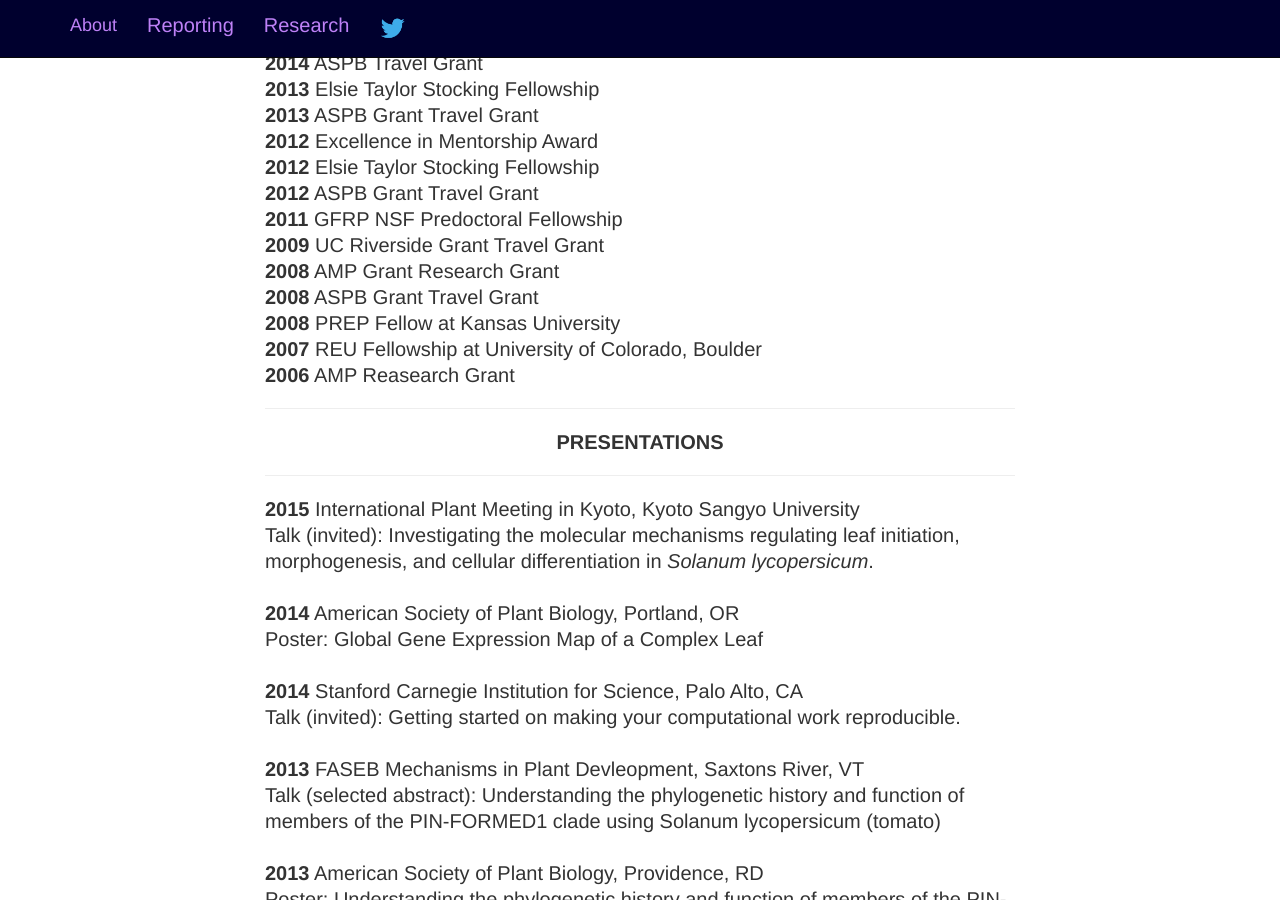
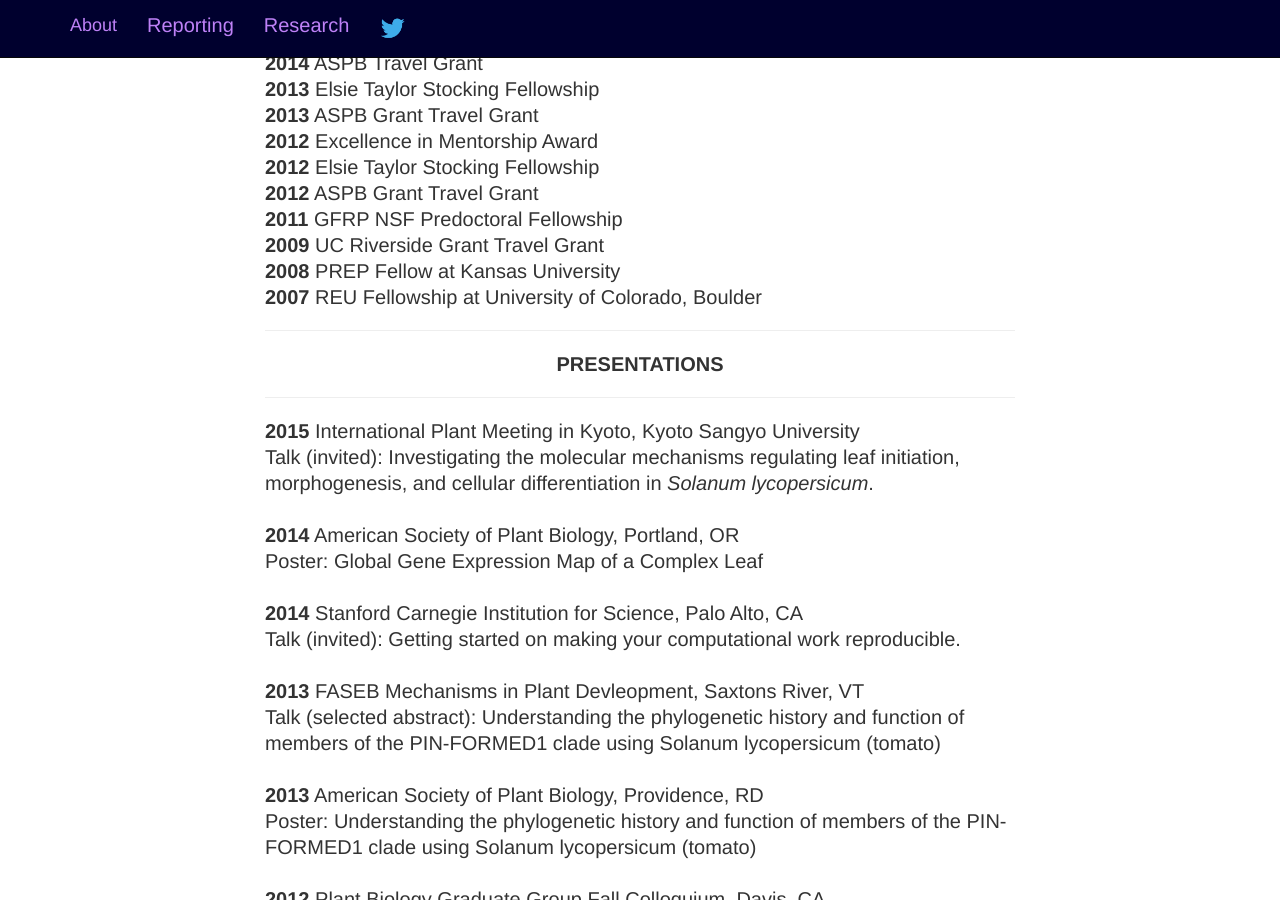
Before and after one commit to iamciera/creports, a Jekyll site: the page built from research/cv/index.html, in a window 1280 px wide and 900 px high, scrolled down 2081 px. Built offline with Jekyll 4.4.1, drawn with Linux system fonts in a browser that asks for light colours; nearby versions of some CDN libraries; Markdown is read by kramdown in place of the engine named in the settings.

Commit message:
updated cv

```diff
--- a/research/cv/index.html
+++ b/research/cv/index.html
@@ -71,11 +71,9 @@ layout: default
 				<b>2012</b>   ASPB Grant Travel Grant <br />
 				<b>2011</b>   GFRP NSF Predoctoral Fellowship<br />
 				<b>2009</b>   UC Riverside Grant Travel Grant<br />
-				<b>2008</b>   AMP Grant Research Grant<br />
-				<b>2008</b>   ASPB Grant Travel Grant<br />
 				<b>2008</b>   PREP Fellow at Kansas University <br />
 				<b>2007</b>   REU Fellowship at University of Colorado, Boulder <br />
-				<b>2006</b>   AMP Reasearch Grant <br />
+
 				</p>
 				<hr />
 				<center><strong>PRESENTATIONS</strong></p></center>
```
